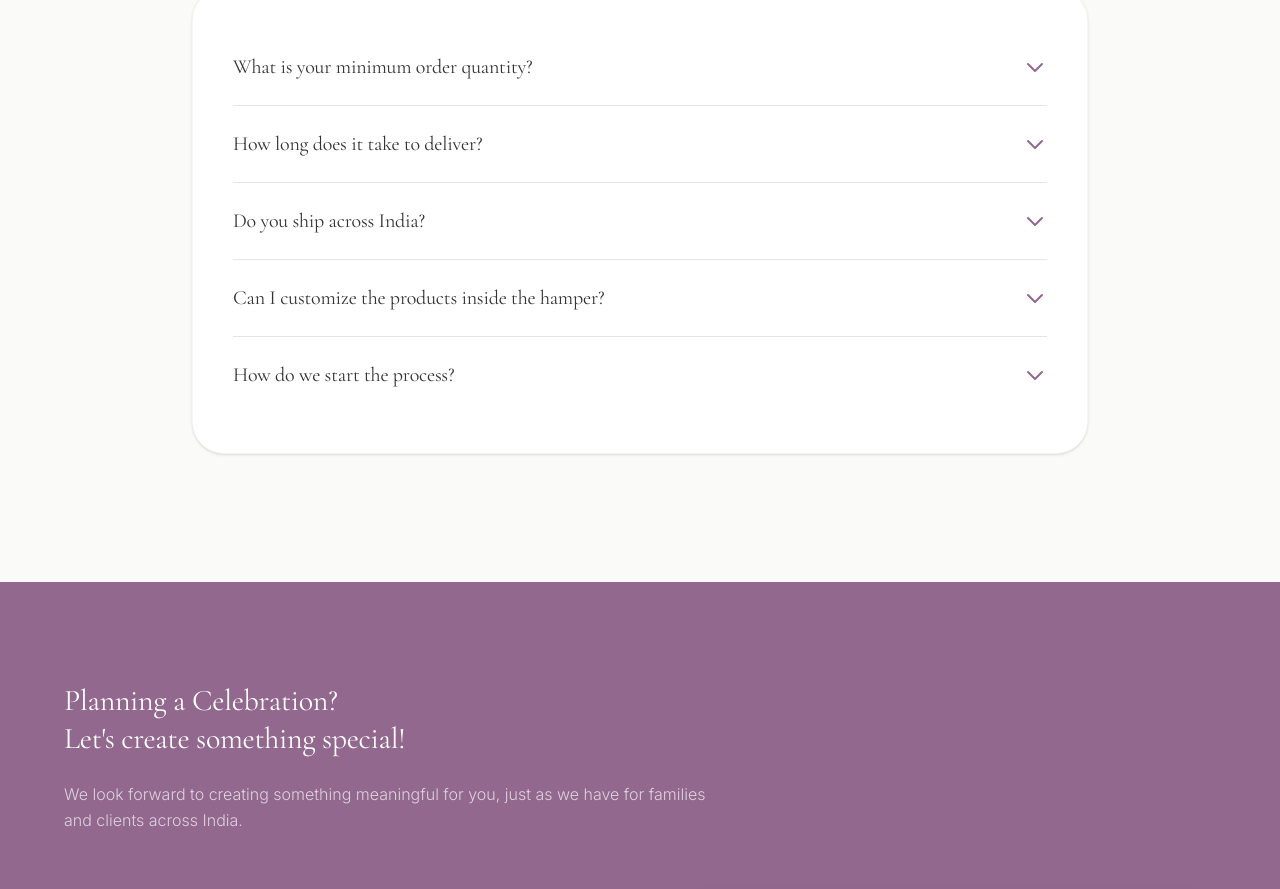
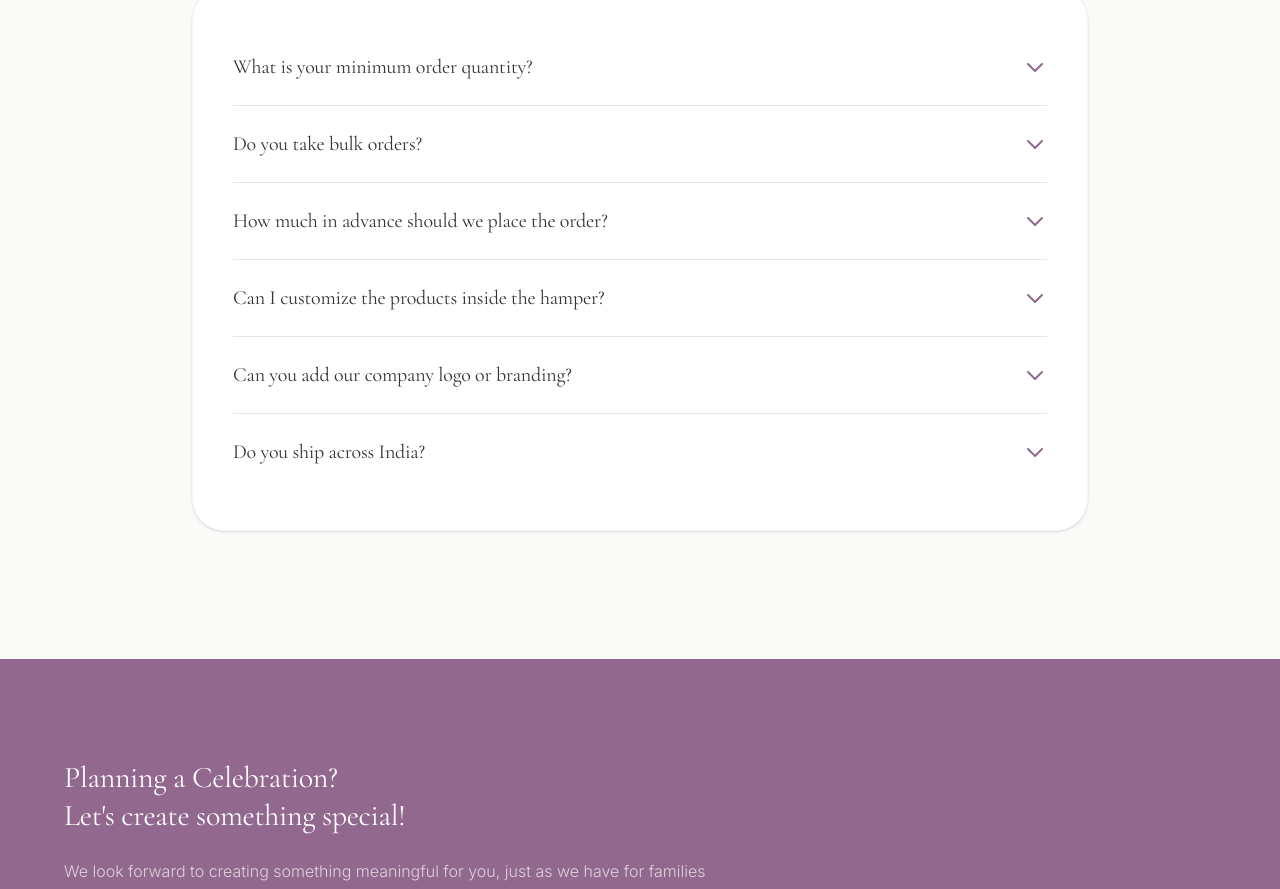
Before and after one commit to muditgarg48/tanukrit, a React (Vite) app: page / in a window 1280 px wide. Shown: the part 5740-6629 px from the top of the page. Built offline with nearby package versions, Linux system fonts and the light colour scheme.

Commit message:
Adding js Studio to actually display in the trusted by section and adding the FAQ data provided

```diff
--- a/src/constants/content.js
+++ b/src/constants/content.js
@@ -80,7 +80,7 @@ export const CONTENT = {
             { id: 4, name: "WBI", logo: wbiweddingsLogo },
             { id: 5, name: "Badhai Ho Events", logo: badhaihoeventsLogo },
             { id: 6, name: "Marriott Resorts", logo: marriottresortsLogo },
-            { id: 7, name: "js Fitness Studio", logo: jsfitnessstudioLogo}
+            { id: 7, name: "js Fitness Studio", logo: jsfitnessstudioLogo }
         ],
         trust: {
             title: "Why Brands Trust Us",
@@ -170,11 +170,36 @@ export const CONTENT = {
     faq: {
         title: "Frequently Asked Questions",
         items: [
-            { id: 1, question: "What is your minimum order quantity?", answer: "Our minimum order quantity for custom hampers is 10 pieces. However, for specific requirements, please reach out to us." },
-            { id: 2, question: "How long does it take to deliver?", answer: "Delivery times vary based on the order size and customization level. Typically, it takes 2-3 weeks from design approval to delivery." },
-            { id: 3, question: "Do you ship across India?", answer: "Yes, we ship our luxury hampers Pan India through our trusted delivery partners." },
-            { id: 4, question: "Can I customize the products inside the hamper?", answer: "Absolutely! We specialize in creating custom hampers tailored to your specific occasion, preferences, and budget." },
-            { id: 5, question: "How do we start the process?", answer: "You can start by sharing your requirement through our contact form, email, or WhatsApp. Our team will get back to you to discuss concepts." }
+            {
+                id: 1,
+                question: "What is your minimum order quantity?",
+                answer: "Since we specialize in bulk gifting, we usually work with a minimum order quantity. Please share your requirement with us and we'll guide you accordingly."
+            },
+            {
+                id: 2,
+                question: "Do you take bulk orders?",
+                answer: "Yes. In fact, we specialise in bulk gifting and large scale hamper production. Whether it's corporate events, weddings or festive gifting, our systems are designed to handle bulk orders smoothly."
+            },
+            {
+                id: 3,
+                question: "How much in advance should we place the order?",
+                answer: "This depends on the order size and level of customization. Once you share your requirement with us, we'll guide you on the ideal timeline and ensure everything is planned and delivered smoothly."
+            },
+            {
+                id: 4,
+                question: "Can I customize the products inside the hamper?",
+                answer: "Absolutely. Customization and personalization are at the heart of what we do. We don't just design hampers around an occasion, we thoughtfully curate them around the people receiving them and what they would genuinely love. Every element is intentionally selected so that the hamper feels meaningful, thoughtful and never random."
+            },
+            {
+                id: 5,
+                question: "Can you add our company logo or branding?",
+                answer: "Yes, we can incorporate custom branding such as logos, brand colors, personalized notes, custom sleeves, tags and packaging to match your brand identity."
+            },
+            {
+                id: 6,
+                question: "Do you ship across India?",
+                answer: "Yes, we ship pan India through our trusted delivery partners to ensure your hampers reach safely and on time."
+            },
         ]
     },
     contact: {
```
